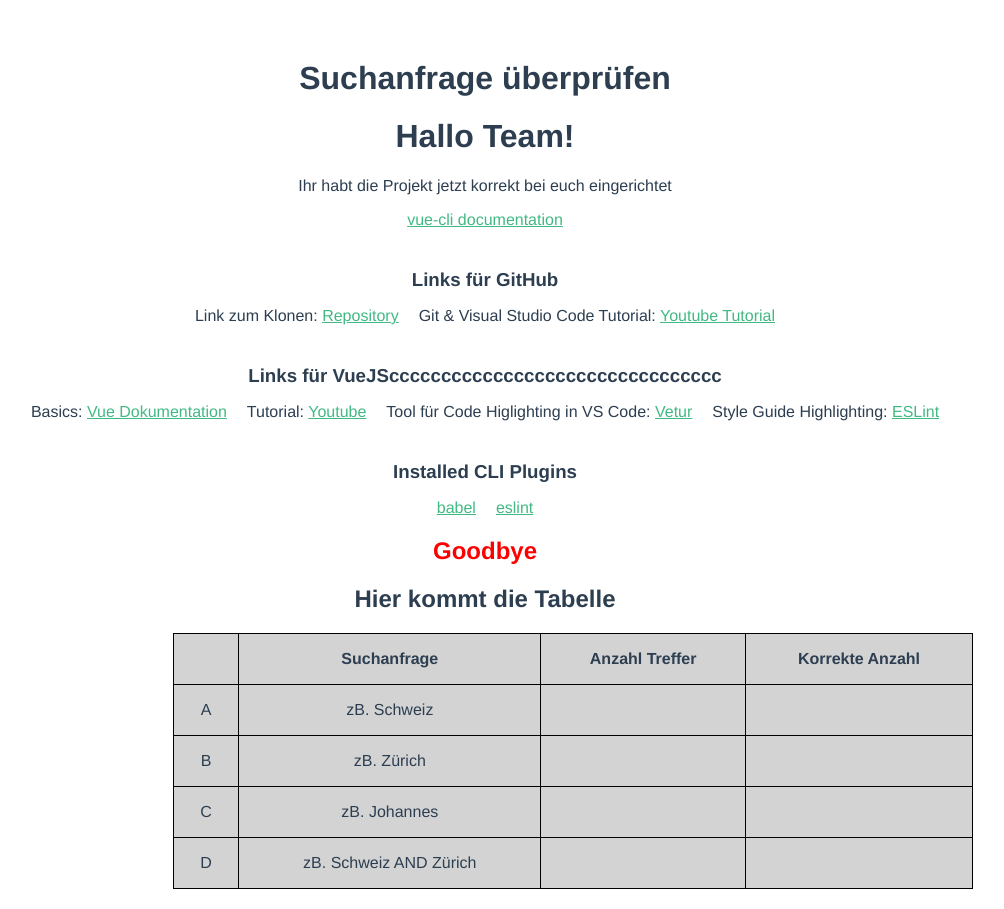
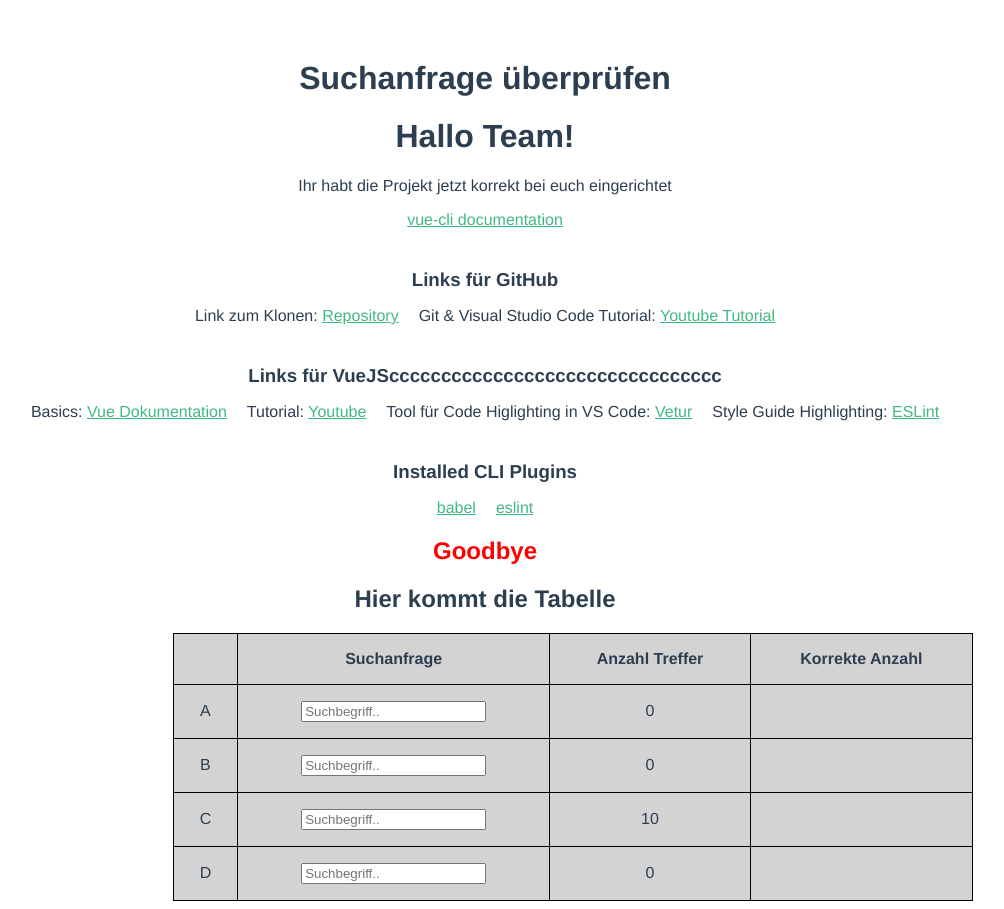
Before and after one commit to pushin-edi/fhgr_pk1, a Vue app: page / in a window 1280 px wide. Shown: the whole page, without its empty margins (155-1159 px from the left). Built offline with nearby package versions, Linux system fonts and the light colour scheme.

Commit message:
deleted frame

```diff
--- a/src/App.vue
+++ b/src/App.vue
@@ -3,21 +3,36 @@
     <h1>Suchanfrage überprüfen</h1>
     <HelloWorld msg="Hallo Team!"/>
     <goodbye></goodbye>
-    <tableFrame></tableFrame>
+    <div>
+        <h2>Hier kommt die Tabelle</h2>
+        <table>
+            <tr>
+                <th></th>
+                <th>Suchanfrage</th>
+                <th>Anzahl Treffer</th>
+                <th>Korrekte Anzahl</th>
+            </tr>
+            <tableRow zeilenNr="A"></tableRow>
+            <tableRow zeilenNr="B"></tableRow>
+            <tableRow zeilenNr="C" hits=10></tableRow>
+            <!-- <tableRow zeilenNr="D" v-on:change="this.display()"></tableRow> -->
+            <tableRow zeilenNr="D"></tableRow>
+        </table>
+    </div>
   </div>
 </template>
 
 <script>
 import HelloWorld from './components/HelloWorld.vue'
 import goodbye from './components/goodbye.vue'
-import tableFrame from './components/tableFrame.vue'
+import tableRow from './components/tableRow.vue'
 
 export default {
   name: 'App',
   components: {
     HelloWorld,
     goodbye,
-    tableFrame,
+    tableRow,
   }
 }
 </script>
@@ -31,4 +46,15 @@ export default {
   color: #2c3e50;
   margin-top: 60px;
 }
+table{
+        background-color:lightgray;
+        margin-left:20rem;
+        border-collapse:collapse;
+        width: 800px;
+    }
+    th, tr, td{
+        padding: 1rem;
+        border:solid black 1px;
+        margin:0;
+    }
 </style>
--- a/src/components/tableFrame.vue
+++ /dev/null
@@ -1,40 +0,0 @@
-<template>
-    <div>
-        <h2>Hier kommt die Tabelle</h2>
-        <table>
-            <tr>
-                <th></th>
-                <th>Suchanfrage</th>
-                <th>Anzahl Treffer</th>
-                <th>Korrekte Anzahl</th>
-            </tr>
-            <tableRow zeilenNr="A" input="Schweiz"></tableRow>
-            <tableRow zeilenNr="B" input="Zürich"></tableRow>
-            <tableRow zeilenNr="C" input="Johannes"></tableRow>
-            <tableRow zeilenNr="D" input="Schweiz AND Zürich"></tableRow>
-        </table>
-    </div>
-</template>
-<script>
-import tableRow from './tableRow.vue'
-
-export default{
-    name: 'tableFrame',
-    components: {
-        tableRow,
-    }
-}
-</script>
-<style scoped>
-    table{
-        background-color:lightgray;
-        margin-left:20rem;
-        border-collapse:collapse;
-        width: 800px;
-    }
-    th, tr, td{
-        padding: 1rem;
-        border:solid black 1px;
-        margin:0;
-    }
-</style>
--- a/src/components/tableRow.vue
+++ b/src/components/tableRow.vue
@@ -1,8 +1,8 @@
 <template>
     <tr>
         <td>{{ zeilenNr }}</td>
-        <td>zB. {{ input }}</td>
-        <td>{{ treffer }}</td>
+        <td><input v-model="term" placeholder="Suchbegriff.."></td>
+        <td>{{ hits }}</td>
         <td>{{ korrAnzahl }}</td>
     </tr>
 </template>
@@ -11,9 +11,22 @@ export default {
     name: 'tableRow',
     props:{
         zeilenNr: String,
-        input: String,
-        treffer: Number,
-        korrAnzahl: Number,
+            term: String,
+            hits: {
+                type:Number,
+                default: 0
+                },
+            korrAnzahl: Number,
+    },
+    methods:{
+        display: function(){
+            console.log("display function called")
+             this.korrAnzahl = this.hits
+             return this.korrAnzahl
+         },
+        // and: function(){
+        //     return this.hits
+        // },
     }
 }
 </script>
```
